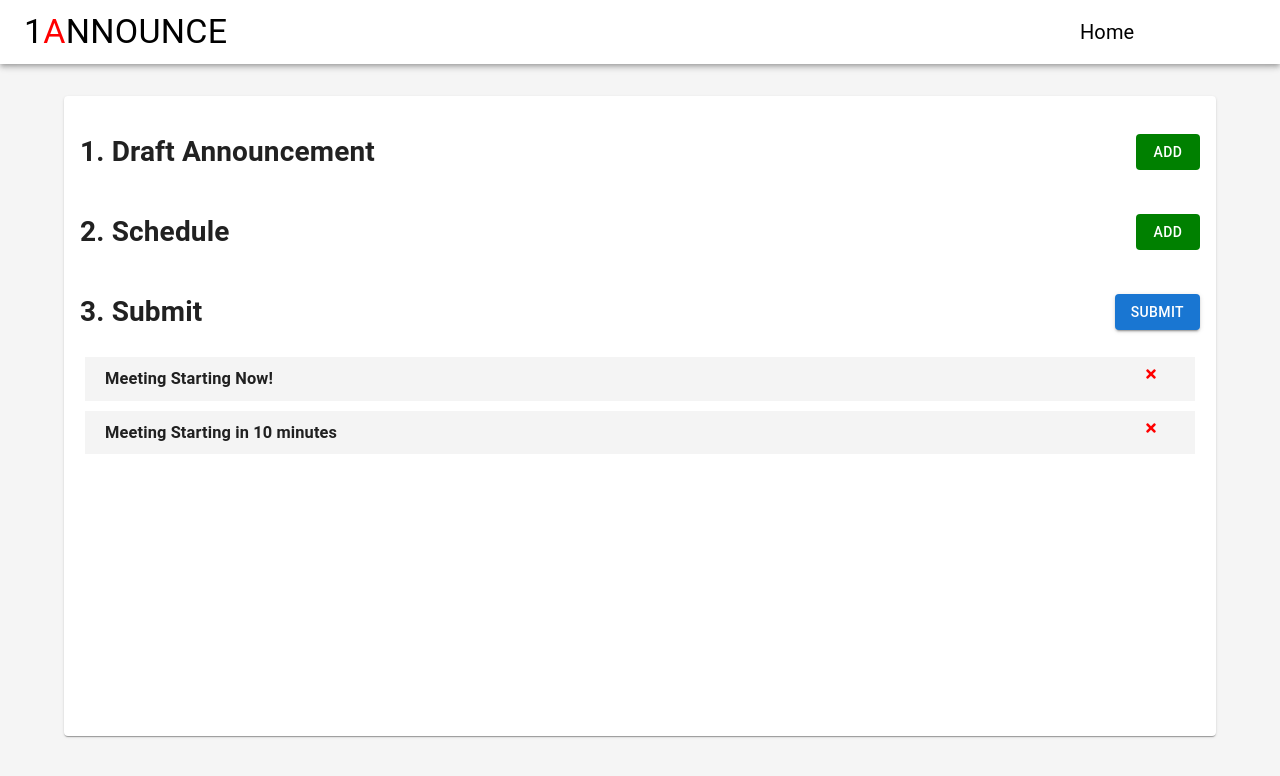
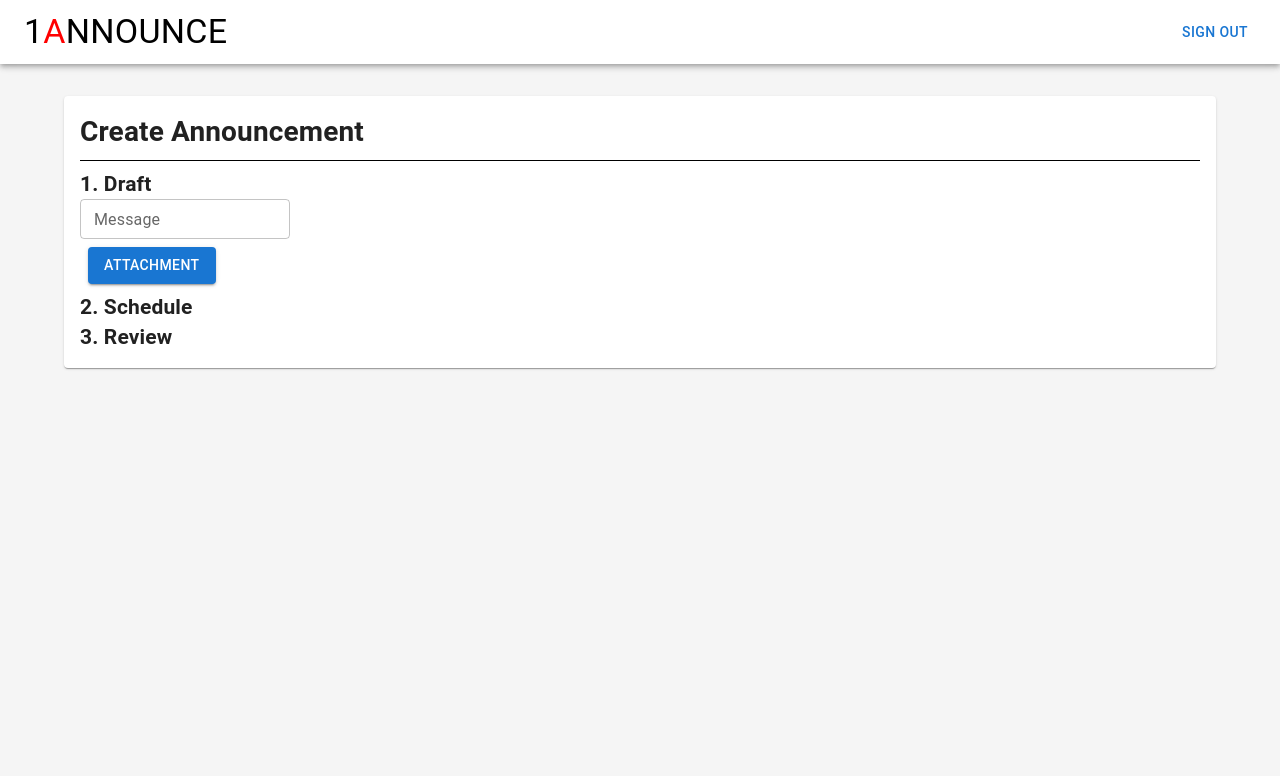
Before and after one commit to 1Announce/1Announce-Frontend, a React (Create React App) app: page /create in a window 1280 px wide. Shown: the top 776 px of the page. Built offline with nearby package versions, Linux system fonts and the light colour scheme; no server answers; sample sign-in values are in the browser's storage.

Commit message:
create announcements

```diff
--- a/src/App.js
+++ b/src/App.js
@@ -8,6 +8,7 @@ import SignupPage from './pages/SignupPage'
 import ForgotPassword from './components/ForgotPassword'
 import {AuthProvider} from "./contexts/AuthContext"
 import PrivateRoute from './components/PrivateRoute'
+import CreateAnnouncementPage from "./pages/CreateAnnouncementPage";
 
 function App() {
     return (
@@ -18,7 +19,7 @@ function App() {
               <Route path="/signin" component={Splash}/>
               <Route path="/signup" component={SignupPage}/>
               <Route path="/forgot-password" component={ForgotPassword}/>
-              <PrivateRoute exact path="/create" component={Create}/>
+              <PrivateRoute exact path="/create" component={CreateAnnouncementPage}/>
           </Switch>
         </AuthProvider>
       </BrowserRouter>
--- /dev/null
+++ b/src/components/DraftAnnouncement.js
@@ -0,0 +1,46 @@
+import React, { useState } from "react";
+import TextField from '@mui/material/TextField';
+import Button from '@mui/material/Button';
+import Stack from '@mui/material/Stack';
+import { styled } from '@mui/material/styles';
+
+const MessageComponent = () => {
+    const Input = styled('input')({
+        display: 'none',
+    });
+
+    return (
+        <div
+            >
+            <TextField
+                id="outlined-multiline-flexible"
+                label="Message"
+                placeholder="Lorem Ipsum..."
+                multiline
+                size="small"
+            />
+            <Stack direction="row" alignItems="center" spacing={2}>
+                <label htmlFor="contained-button-file">
+                    <Input accept="image/*" id="contained-button-file" multiple type="file" />
+                    <Button variant="contained" component="span" sx={{ m: 1 }}>
+                        Attachment
+                    </Button>
+                </label>
+            </Stack>
+        </div>
+
+
+    );
+}
+
+const DraftAnnouncementComponent = () => {
+
+
+    return (
+        <>
+            <MessageComponent />
+        </>
+    );
+}
+
+export default DraftAnnouncementComponent;
--- a/src/index.css
+++ b/src/index.css
@@ -18,7 +18,8 @@ hr{
     height: 1px;
     border: 0;
     border-top: 1px solid black;
-    margin: 1em 0; padding: 0;
+    margin: 0.5rem 0;
+    padding: 0;
 
 }
 
--- /dev/null
+++ b/src/pages/CreateAnnouncementPage.js
@@ -0,0 +1,71 @@
+import React, { useState } from "react";
+import { useHistory, Link } from 'react-router-dom';
+
+import CssBaseline from '@mui/material/CssBaseline';
+import Box from '@mui/material/Box';
+import Container from '@mui/material/Container';
+import Grid from '@mui/material/Grid';
+import Paper from '@mui/material/Paper';
+import Alert from '@mui/material/Alert';
+import Button from '@mui/material/Button';
+
+import 'firebase/compat/auth';
+import { useAuth } from '../contexts/AuthContext'
+import NavBar from '../components/NavBar';
+import ApiManager from '../api/api-manager';
+import DraftAnnouncementComponent from "../components/DraftAnnouncement";
+
+function CreateAnnouncementPage() {
+    const { currentUser, logout } = useAuth();
+    const [error, setError] = useState("");
+    const history = useHistory();
+
+    async function handleSignout() {
+        setError('')
+
+        try {
+            await logout()
+            history.push('/signin')
+        } catch {
+            setError('Failed to Sign Out')
+        }
+    }
+
+    return (
+        <Box sx={{ display: 'flex' }}>
+            <CssBaseline />
+            <Box
+                component="main"
+                sx={{
+                    backgroundColor: (theme) =>
+                        theme.palette.mode === 'light'
+                            ? theme.palette.grey[100]
+                            : theme.palette.grey[900],
+                    flexGrow: 1,
+                    height: '100vh',
+                    overflow: 'auto',
+                }}
+            >
+                <NavBar bText={'Sign Out'} bClick={handleSignout} link1={'/'} />
+                <Container maxWidth="lg" sx={{ mt: 4, mb: 4 }}>
+                    <Paper
+                        sx={{
+                            p: 2,
+                            display: 'flex',
+                            flexDirection: 'column'
+                        }}>
+                        <h1>Create Announcement</h1>
+                        <hr></hr>
+                        <h2>1. Draft</h2>
+                            <DraftAnnouncementComponent/>
+                        <h2>2. Schedule</h2>
+
+                        <h2>3. Review</h2>
+                    </Paper>
+                </Container>
+            </Box>
+        </Box>
+    );
+}
+
+export default CreateAnnouncementPage;
--- a/src/pages/HomePage.js
+++ b/src/pages/HomePage.js
@@ -13,6 +13,7 @@ import 'firebase/compat/auth';
 import {useAuth} from '../contexts/AuthContext'
 import NavBar from '../components/NavBar';
 import ApiManager from '../api/api-manager';
+import Announcement from "../components/Announcement";
 
 function Home() {
   const {currentUser, logout} = useAuth()
@@ -20,14 +21,7 @@ function Home() {
   const history = useHistory();
 
   const observable = ApiManager.getAnnouncements();
-  observable.subscribe({
-    next: () => {
-      console.log('Successful!', ApiManager.announcements);
-    },
-    error: err => {
-      console.log('Error!', err);
-    }
-  });
+
 
   async function handleSignout(){
     setError('')
```
